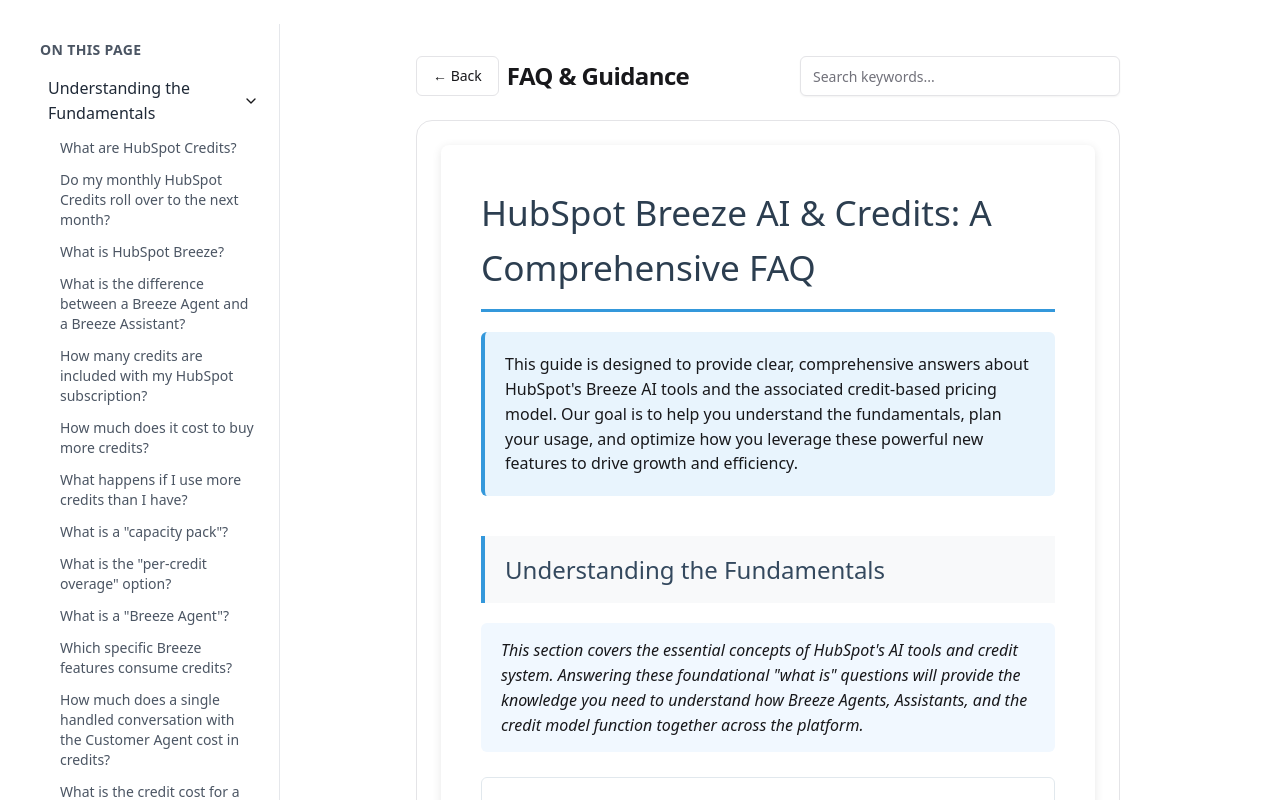
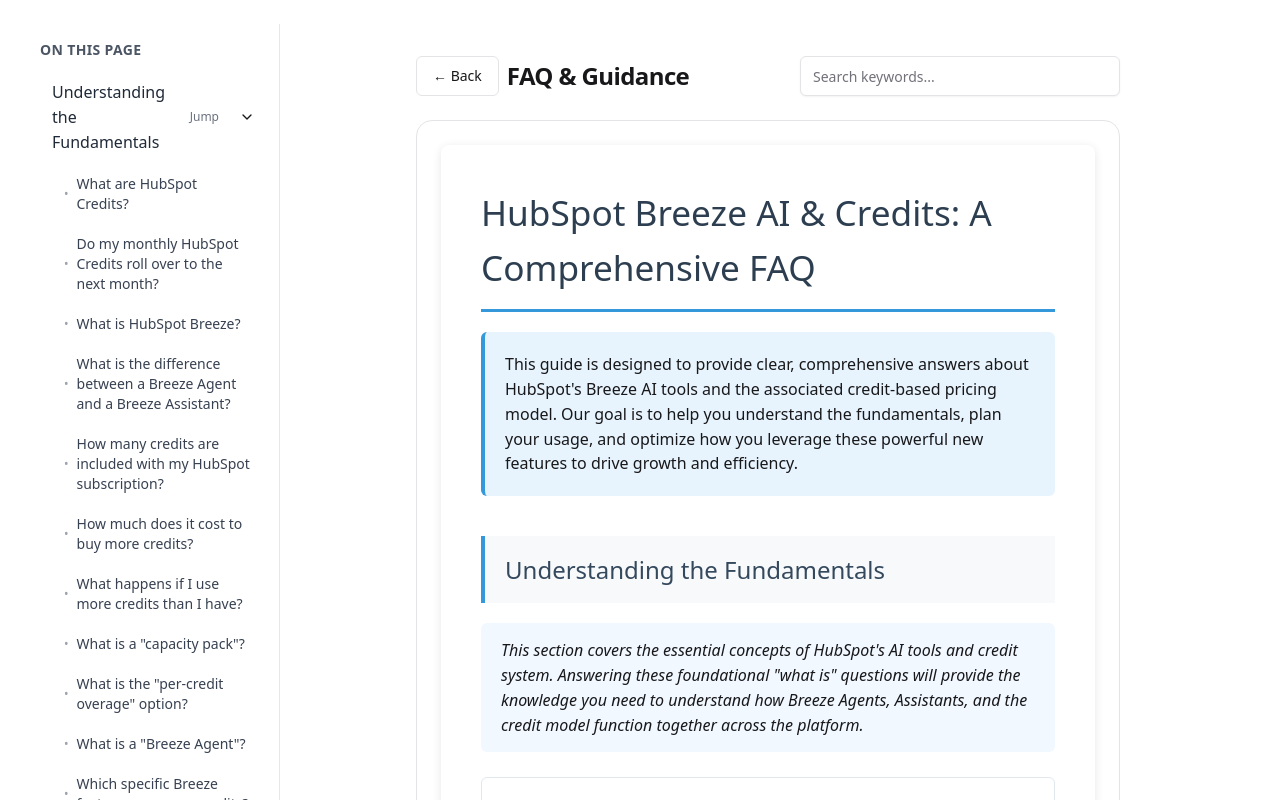
Before and after one commit to NicoLafakis/creditcalculator, a React (Vite) app: page / in a window 1280 px wide. Both pictures are taken after a click on the button "FAQ". Shown: the top 800 px of the page. Built offline with nearby package versions, Linux system fonts and the light colour scheme.

Commit message:
Add initial CSS styles for the application with Tailwind CSS framework

```diff
--- a/src/FAQPage.tsx
+++ b/src/FAQPage.tsx
@@ -401,39 +401,42 @@
   }, [query]);
 
   return (
-    <div className="flex h-full w-full">
-      <aside className="hidden lg:block w-64 shrink-0 border-r border-gray-200 dark:border-gray-800 p-4 overflow-y-auto sticky top-0 h-screen">
-        <h2 className="text-sm font-semibold mb-3 text-gray-600 dark:text-gray-300 uppercase tracking-wide">On this page</h2>
-        <nav className="space-y-2">
+    <div className="faq-page flex h-full w-full">
+      <aside className="faq-sidebar hidden lg:block w-64 shrink-0 border-r border-gray-200 dark:border-gray-800 p-4 overflow-y-auto sticky top-0 h-screen">
+        <h2 className="faq-sidebar-title text-sm font-semibold mb-3 text-gray-600 dark:text-gray-300 uppercase tracking-wide">On this page</h2>
+        <nav className="faq-toc space-y-2">
           {sidebarTree.map(section => {
             const expanded = expandedSections.has(section.id);
             return (
-              <div key={section.id} className="rounded-md">
-                <div className="flex items-center justify-between">
+              <div key={section.id} className="faq-toc-section rounded-md">
+                <div className="faq-toc-row flex items-center justify-between">
                   <button
                     onClick={() => handleTocClick(section.id)}
-                    className="flex-1 text-left px-2 py-1 rounded hover:bg-gray-100 dark:hover:bg-gray-800 focus:outline-none"
+                    className="faq-toc-button flex-1 text-left px-3 py-2 rounded-md hover:bg-gray-100 dark:hover:bg-gray-800 focus:outline-none flex items-center gap-2 cursor-pointer"
+                    title={`Jump to ${section.text}`}
                   >
-                    <span className="font-medium text-gray-800 dark:text-gray-200">{section.text}</span>
+                    <span className="faq-toc-title font-medium text-gray-800 dark:text-gray-200">{section.text}</span>
+                    <span className="faq-toc-hint text-xs text-gray-500 dark:text-gray-400 ml-2">Jump</span>
                   </button>
                   <button
                     onClick={() => toggleSection(section.id)}
                     aria-expanded={expanded ? true : false}
-                    className="p-1 rounded hover:bg-gray-100 dark:hover:bg-gray-800 focus:outline-none"
+                    className="faq-toc-toggle p-2 rounded-md hover:bg-gray-100 dark:hover:bg-gray-800 focus:outline-none flex items-center justify-center cursor-pointer"
                     title={expanded ? 'Collapse' : 'Expand'}
                   >
-                    {expanded ? <ChevronDown className="h-4 w-4" /> : <ChevronRight className="h-4 w-4" />}
+                    <ChevronRight className={`h-4 w-4 transition-transform ${expanded ? 'rotate-90' : ''}`} />
                   </button>
                 </div>
-                <div className={expanded ? 'mt-1 pl-3 space-y-1' : 'hidden'}>
+                <div className={expanded ? 'faq-toc-children mt-1 pl-3 space-y-1' : 'hidden'}>
                   {section.children && section.children.length > 0 ? (
                     section.children.map(child => (
-                      <button key={child.id} onClick={() => handleTocClick(child.id)} className="block w-full text-left px-2 py-1 text-sm text-gray-600 dark:text-gray-400 rounded hover:bg-gray-100 dark:hover:bg-gray-800">
-                        {child.text}
+                      <button key={child.id} onClick={() => handleTocClick(child.id)} className="faq-toc-child block w-full text-left px-3 py-2 text-sm text-gray-700 dark:text-gray-300 rounded-md hover:bg-gray-50 dark:hover:bg-gray-800 flex items-center gap-2 cursor-pointer">
+                        <span className="faq-toc-child-bullet text-xs text-gray-400">•</span>
+                        <span className="faq-toc-child-text">{child.text}</span>
                       </button>
                     ))
                   ) : (
-                    <div className="text-sm text-gray-500 px-2 py-1">(no questions)</div>
+                    <div className="faq-toc-empty text-sm text-gray-500 px-3 py-2">(no questions)</div>
                   )}
                 </div>
               </div>
@@ -441,16 +444,17 @@
           })}
         </nav>
       </aside>
-      <div className="flex-1 overflow-y-auto" ref={containerRef}>
-        <div className="max-w-3xl mx-auto p-4 md:p-8">
-          <div className="flex flex-col md:flex-row md:items-center gap-3 mb-6">
-            <div className="flex items-center gap-2">
+      <div className="faq-content flex-1 overflow-y-auto" ref={containerRef}>
+        <div className="faq-inner max-w-3xl mx-auto p-4 md:p-8">
+          <div className="faq-header flex flex-col md:flex-row md:items-center gap-3 mb-6">
+            <div className="faq-header-left flex items-center gap-2">
               <Button variant="outline" onClick={onBack}>← Back</Button>
-              <h1 className="text-2xl font-bold tracking-tight">FAQ & Guidance</h1>
+              <h1 className="faq-title text-2xl font-bold tracking-tight">FAQ & Guidance</h1>
             </div>
             <div className="flex-1" />
-            <div className="w-full md:w-80">
+            <div className="faq-search-wrap w-full md:w-80">
               <Input
+                className="faq-search"
                 placeholder="Search keywords..."
                 value={query}
                 onChange={e => setQuery(e.target.value)}
@@ -458,9 +462,9 @@
               />
             </div>
           </div>
-          <Card className="p-4 md:p-6">
+          <Card className="faq-card p-4 md:p-6">
             {useHtml && scopedCss ? <style>{scopedCss}</style> : null}
-            <div className={cn('max-w-none', useHtml ? 'faq-html' : 'prose dark:prose-invert')}>
+            <div className={cn('faq-content-inner max-w-none', useHtml ? 'faq-html' : 'prose dark:prose-invert')}>
               {useHtml ? (
                 <div className={cn(query.trim() && 'faq-search-active')} dangerouslySetInnerHTML={{ __html: htmlContent }} />
               ) : (
@@ -525,7 +529,7 @@
 
   if (!visible) return null;
   return (
-    <div className="fixed right-4 bottom-6 z-50 lg:right-24">
+    <div className="faq-scroll-top fixed right-4 bottom-6 z-50 lg:right-24">
       <button
         onClick={scrollToTop}
         aria-label="Scroll to top"
```
Also changed, not shown: 5 other files (tests, documents, lock files or other folders).
